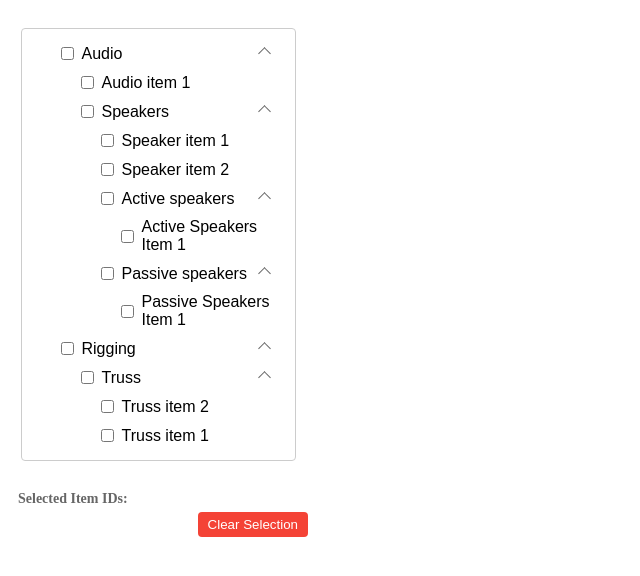
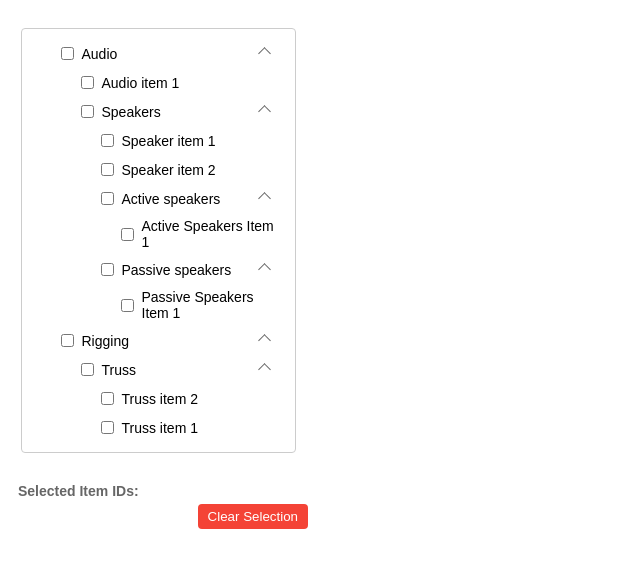
Before and after one commit to tlavrova/item-selector-rentman, an Angular app: page / in a window 1280 px wide. Shown: the top 576 px of the page, without its empty margins (0-640 px from the left). Built offline with nearby package versions, Linux system fonts and the light colour scheme.

Commit message:
Enhance item selector styling with improved font and selection indicators

```diff
--- a/src/app/components/item-selector/item-selector.component.css
+++ b/src/app/components/item-selector/item-selector.component.css
@@ -7,7 +7,8 @@
 }
 
 .item-selector {
-  font-family: Arial, sans-serif;
+  font-family: 'Source Sans Pro', Arial, sans-serif;
+  font-size: 14px;
   width: 275px;
   margin: 20px;
   overflow-x: hidden;
@@ -34,7 +35,7 @@
 }
 
 .folder-content:hover {
-  background-color: #f5f5f5;
+  background-color: #F5F5F5;
 }
 
 .folder-toggle {
@@ -66,6 +67,11 @@
 .folder-title {
   margin-left: 5px;
   flex: 1;
+  font-family: 'Source Sans Pro', Arial, sans-serif;
+}
+
+.folder-title.selected {
+  font-weight: 600;
 }
 
 .item-list {
@@ -80,11 +86,16 @@
 }
 
 .item-row:hover {
-  background-color: #f5f5f5;
+  background-color: #F5F5F5;
 }
 
 .item-title {
   margin-left: 5px;
+  font-family: 'Source Sans Pro', Arial, sans-serif;
+}
+
+.item-title.selected {
+  font-weight: 600;
 }
 
 .selection-info {
@@ -107,6 +118,7 @@
   font-size: 14px;
   color: #666;
   white-space: nowrap;
+  font-family: 'Source Sans Pro', Arial, sans-serif;
 }
 
 .selection-info ul {
@@ -120,6 +132,7 @@
 
 .selection-info li {
   display: inline;
+  font-family: 'Source Sans Pro', Arial, sans-serif;
 }
 
 .selection-info button {
@@ -131,6 +144,7 @@
   border-radius: 4px;
   cursor: pointer;
   align-self: flex-end;
+  font-family: 'Source Sans Pro', Arial, sans-serif;
 }
 
 .selection-info button:hover {
--- a/src/app/components/item-selector/item-selector.component.html
+++ b/src/app/components/item-selector/item-selector.component.html
@@ -8,7 +8,9 @@
                  [indeterminate]="folder.indeterminate"
                  (click)="$event.stopPropagation()"
                  (change)="toggleFolder(folder)">
-          <span class="folder-title" (click)="toggleFolder(folder)">{{ folder.title }}</span>
+          <span class="folder-title"
+                (click)="toggleFolder(folder)"
+                [class.selected]="folder.selected || folder.indeterminate">{{ folder.title }}</span>
           <span class="folder-toggle"
                 (click)="toggleFolderExpansion(folder, $event)"
                 [class.expanded]="isFolderExpanded(folder)"></span>
@@ -21,7 +23,7 @@
                      [checked]="item.selected"
                      (click)="$event.stopPropagation()"
                      (change)="toggleItem(item)">
-              <span class="item-title">{{ item.title }}</span>
+              <span class="item-title" [class.selected]="item.selected">{{ item.title }}</span>
             </div>
           </div>
           <!-- Child folders -->
@@ -33,7 +35,9 @@
                        [indeterminate]="child.indeterminate"
                        (click)="$event.stopPropagation()"
                        (change)="toggleFolder(child)">
-                <span class="folder-title" (click)="toggleFolder(child)">{{ child.title }}</span>
+                <span class="folder-title"
+                      (click)="toggleFolder(child)"
+                      [class.selected]="child.selected || child.indeterminate">{{ child.title }}</span>
                 <span class="folder-toggle"
                       (click)="toggleFolderExpansion(child, $event)"
                       [class.expanded]="isFolderExpanded(child)"></span>
@@ -46,7 +50,7 @@
                            [checked]="item.selected"
                            (click)="$event.stopPropagation()"
                            (change)="toggleItem(item)">
-                    <span class="item-title">{{ item.title }}</span>
+                    <span class="item-title" [class.selected]="item.selected">{{ item.title }}</span>
                   </div>
                 </div>
                 <!-- Grandchild folders -->
@@ -58,7 +62,9 @@
                              [indeterminate]="grandChild.indeterminate"
                              (click)="$event.stopPropagation()"
                              (change)="toggleFolder(grandChild)">
-                      <span class="folder-title" (click)="toggleFolder(grandChild)">{{ grandChild.title }}</span>
+                      <span class="folder-title"
+                            (click)="toggleFolder(grandChild)"
+                            [class.selected]="grandChild.selected || grandChild.indeterminate">{{ grandChild.title }}</span>
                       <span class="folder-toggle"
                             (click)="toggleFolderExpansion(grandChild, $event)"
                             [class.expanded]="isFolderExpanded(grandChild)"></span>
@@ -71,7 +77,7 @@
                                  [checked]="item.selected"
                                  (click)="$event.stopPropagation()"
                                  (change)="toggleItem(item)">
-                          <span class="item-title">{{ item.title }}</span>
+                          <span class="item-title" [class.selected]="item.selected">{{ item.title }}</span>
                         </div>
                       </div>
                     </div>
```
